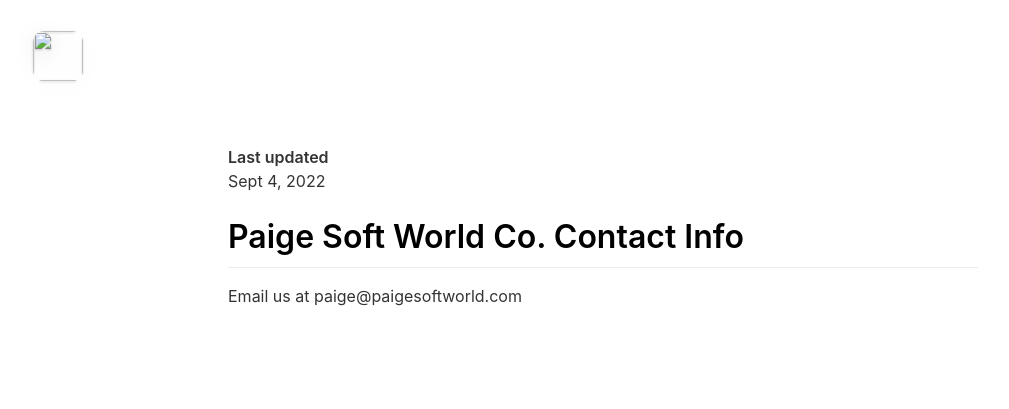
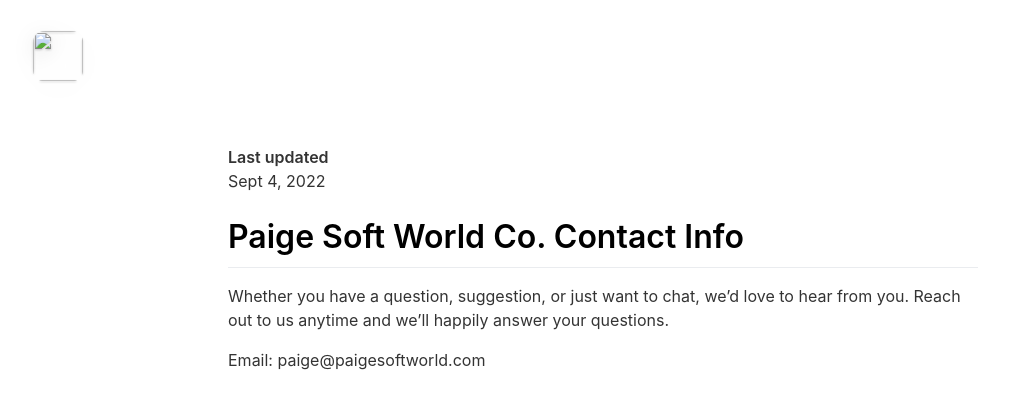
Before and after one commit to SpiritualAwakeningApp/spiritualawakeningapp.github.io, a Jekyll site: the page built from _pages/contact.md, in a window 1280 px wide. Shown: the top 409 px of the page, without its empty margins (37-1046 px from the left). Built offline with Jekyll 4.4.1, drawn with Linux system fonts in a browser that asks for light colours; nearby versions of some CDN libraries.

Commit message:
complete

```diff
--- a/_pages/contact.md
+++ b/_pages/contact.md
@@ -9,4 +9,6 @@ Sept 4, 2022
 
 # Paige Soft World Co. Contact Info
 
-Email us at paige@paigesoftworld.com
+Whether you have a question, suggestion, or just want to chat, we'd love to hear from you. Reach out to us anytime and we'll happily answer your questions.
+
+Email: paige@paigesoftworld.com
```
